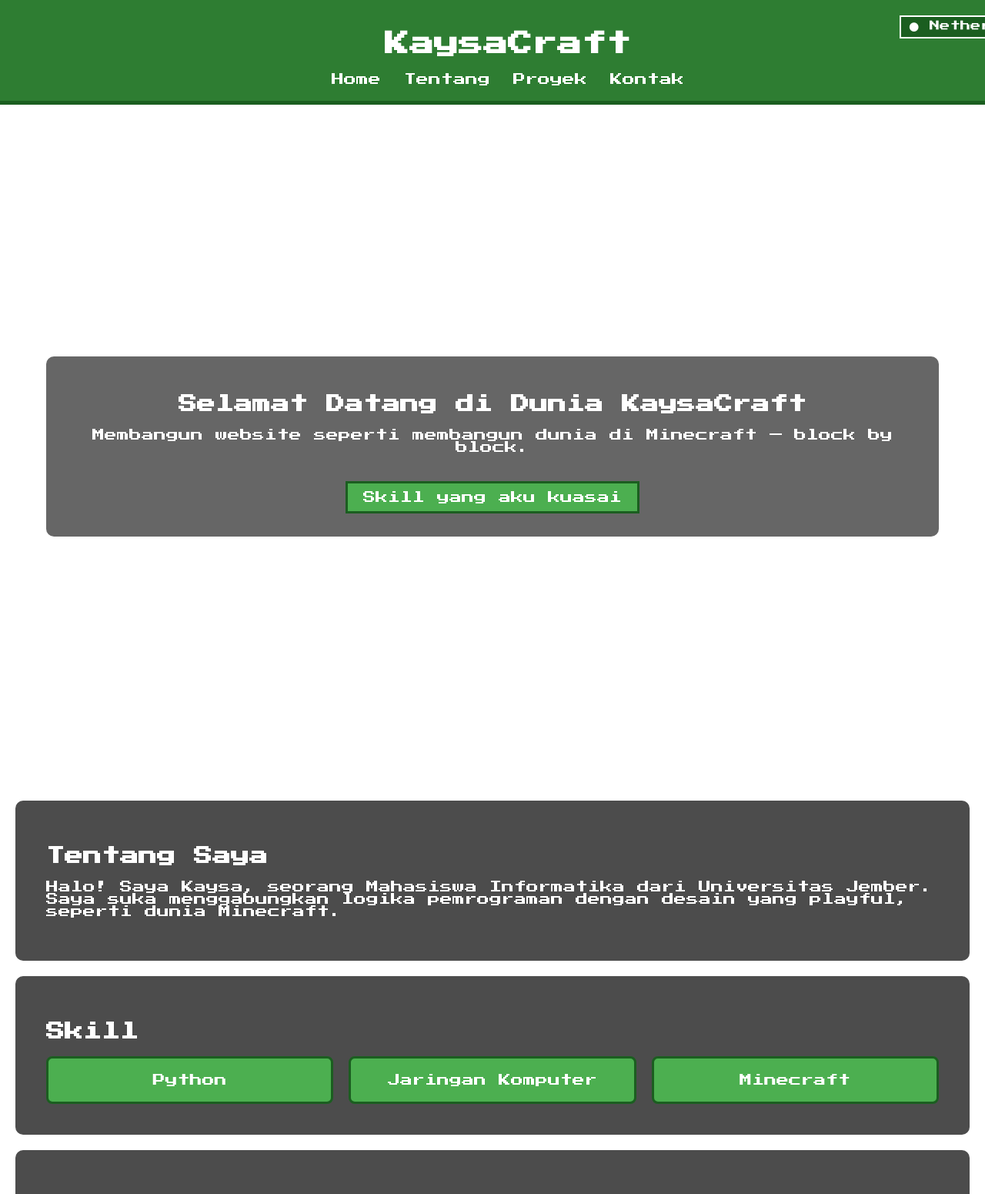
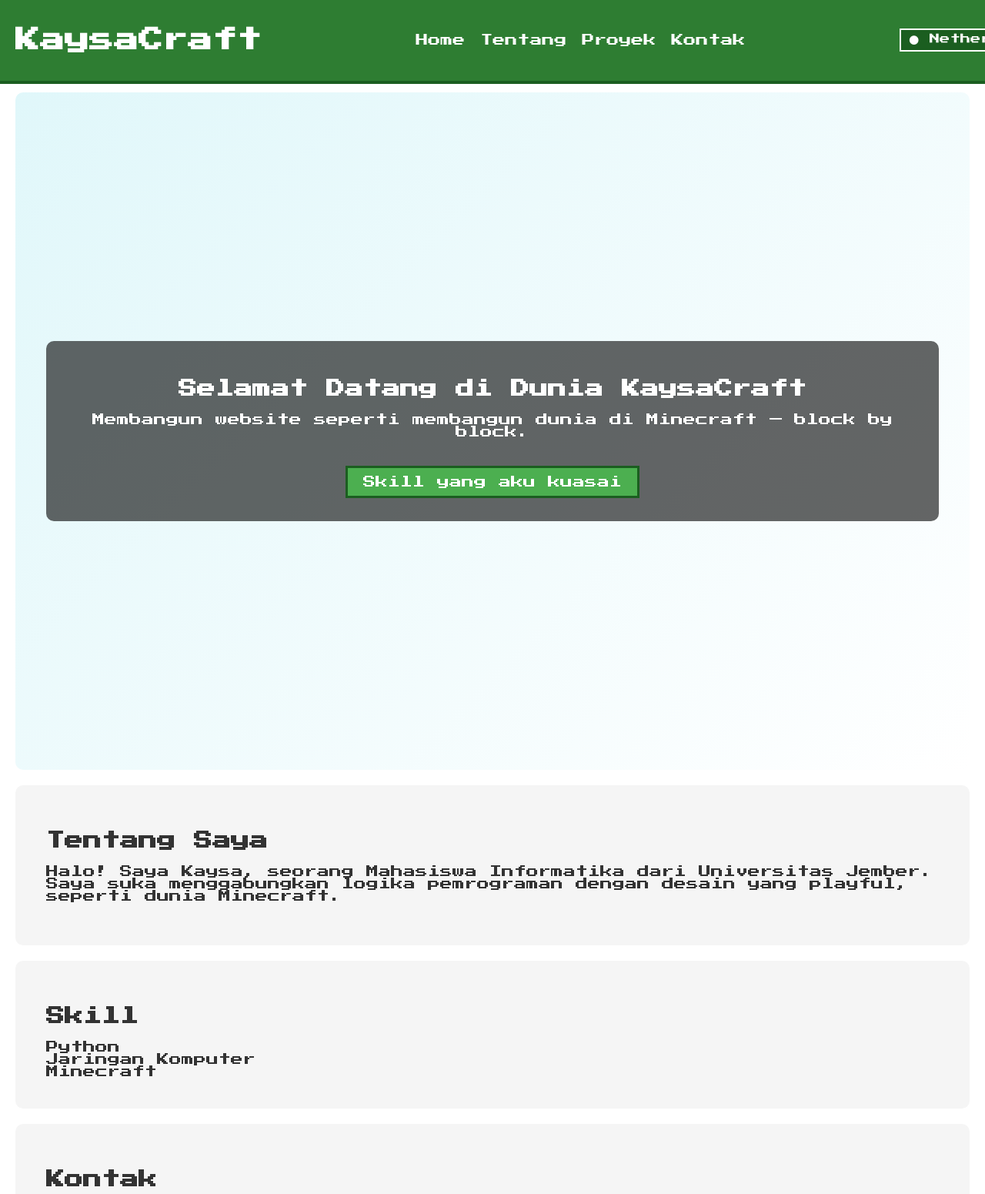
Before and after one commit to Kaysa-Rafa/Portofolio, a plain HTML site: page index.html in a window 1280 px wide. Shown: the top 1551 px of the page at 77% size. Drawn offline with nearby package versions, Linux system fonts and the light colour scheme.

Commit message:
Update style.css

```diff
--- a/style.css
+++ b/style.css
@@ -1,32 +1,32 @@
 body {
   font-family: 'Press Start 2P', cursive;
   background: #ffffff;
-  color: #ffffff;
+  color: #333333;
   margin: 0;
-  padding-top: 120px;
+  padding-top: 100px;
   transition: background 0.3s ease, color 0.3s ease;
 }
 
 header {
   position: fixed;
-  top: 0;
-  left: 0;
+  top: 0; left: 0;
   width: 100%;
-  background-color: #2e7d32;
-  padding: 20px;
-  text-align: center;
-  border-bottom: 5px solid #1b5e20;
+  background: #2e7d32;
+  color: #ffffff;
+  padding: 15px 20px;
+  display: flex;
+  justify-content: space-between;
+  align-items: center;
+  border-bottom: 4px solid #1b5e20;
   z-index: 1000;
-  transition: all 0.3s ease;
+  transition: background 0.3s ease;
 }
 
 nav ul {
   list-style: none;
-  padding: 0;
-  margin: 10px 0 0;
   display: flex;
-  justify-content: center;
-  gap: 30px;
+  gap: 20px;
+  margin: 0; padding: 0;
 }
 
 nav a {
@@ -36,9 +36,6 @@ nav a {
 }
 
 #darkModeToggle {
-  position: absolute;
-  right: 20px;
-  top: 20px;
   background: #1b5e20;
   color: #ffffff;
   border: 2px solid #ffffff;
@@ -50,19 +47,19 @@ nav a {
 
 #hero {
   height: 100vh;
-  background: #ffffff;
+  background: linear-gradient(135deg, #e0f7fa, #ffffff);
   display: flex;
   align-items: center;
   justify-content: center;
   text-align: center;
-  transition: all 0.3s ease;
+  transition: background 0.3s ease;
 }
 
 .hero-content {
   background: rgba(0,0,0,0.6);
   padding: 30px;
   border-radius: 10px;
-  transition: all 0.3s ease;
+  color: #ffffff;
 }
 
 .btn {
@@ -71,37 +68,37 @@ nav a {
   padding: 10px 20px;
   background: #4caf50;
   color: #ffffff;
+  border: 3px solid #1b5e20;
   text-decoration: none;
-  border: 3px solid #1b5e20;
   transition: all 0.3s ease;
 }
 
 section {
   padding: 40px;
-  background-color: rgba(0, 0, 0, 0.7);
   margin: 20px;
   border-radius: 10px;
-  transition: all 0.3s ease;
+  background: #f5f5f5;
+  transition: background 0.3s ease, color 0.3s ease;
 }
 
-.project-grid {
+.grid {
   display: flex;
   gap: 20px;
   flex-wrap: wrap;
 }
 
-.project-block {
-  background-color: #4caf50;
+.block {
+  flex: 1;
+  background: #4caf50;
+  color: #ffffff;
   padding: 20px;
   border: 3px solid #1b5e20;
   border-radius: 8px;
-  flex: 1;
   text-align: center;
   transition: all 0.3s ease;
 }
 
 form input, form textarea {
-  display: block;
   width: 100%;
   margin: 10px 0;
   padding: 10px;
@@ -109,7 +106,7 @@ form input, form textarea {
 }
 
 button {
-  background-color: #388e3c;
+  background: #388e3c;
   color: #ffffff;
   border: none;
   padding: 10px 20px;
@@ -120,9 +117,9 @@ button {
 footer {
   text-align: center;
   padding: 20px;
-  background-color: #1b5e20;
+  background: #1b5e20;
   color: #ffffff;
-  transition: all 0.3s ease;
+  transition: background 0.3s ease;
 }
 
 /* Nether Mode */
@@ -132,28 +129,28 @@ body.nether-mode {
 }
 
 body.nether-mode header {
-  background-color: #4a0000;
-  border-bottom: 5px solid #660000;
+  background: #4a0000;
+  border-bottom: 4px solid #660000;
+}
+
+body.nether-mode #hero {
+  background: linear-gradient(135deg, #330000, #660000);
 }
 
 body.nether-mode .btn,
-body.nether-mode .project-block,
+body.nether-mode .block,
 body.nether-mode button {
-  background-color: #660000;
+  background: #660000;
   border-color: #990000;
   color: #ffcccc;
 }
 
-body.nether-mode #hero {
-  background: #1a0000;
+body.nether-mode section {
+  background: rgba(50, 0, 0, 0.8);
   color: #ffcccc;
 }
 
-body.nether-mode section {
-  background-color: rgba(50, 0, 0, 0.8);
-}
-
 body.nether-mode footer {
-  background-color: #330000;
+  background: #330000;
   color: #ff9999;
 }
```
